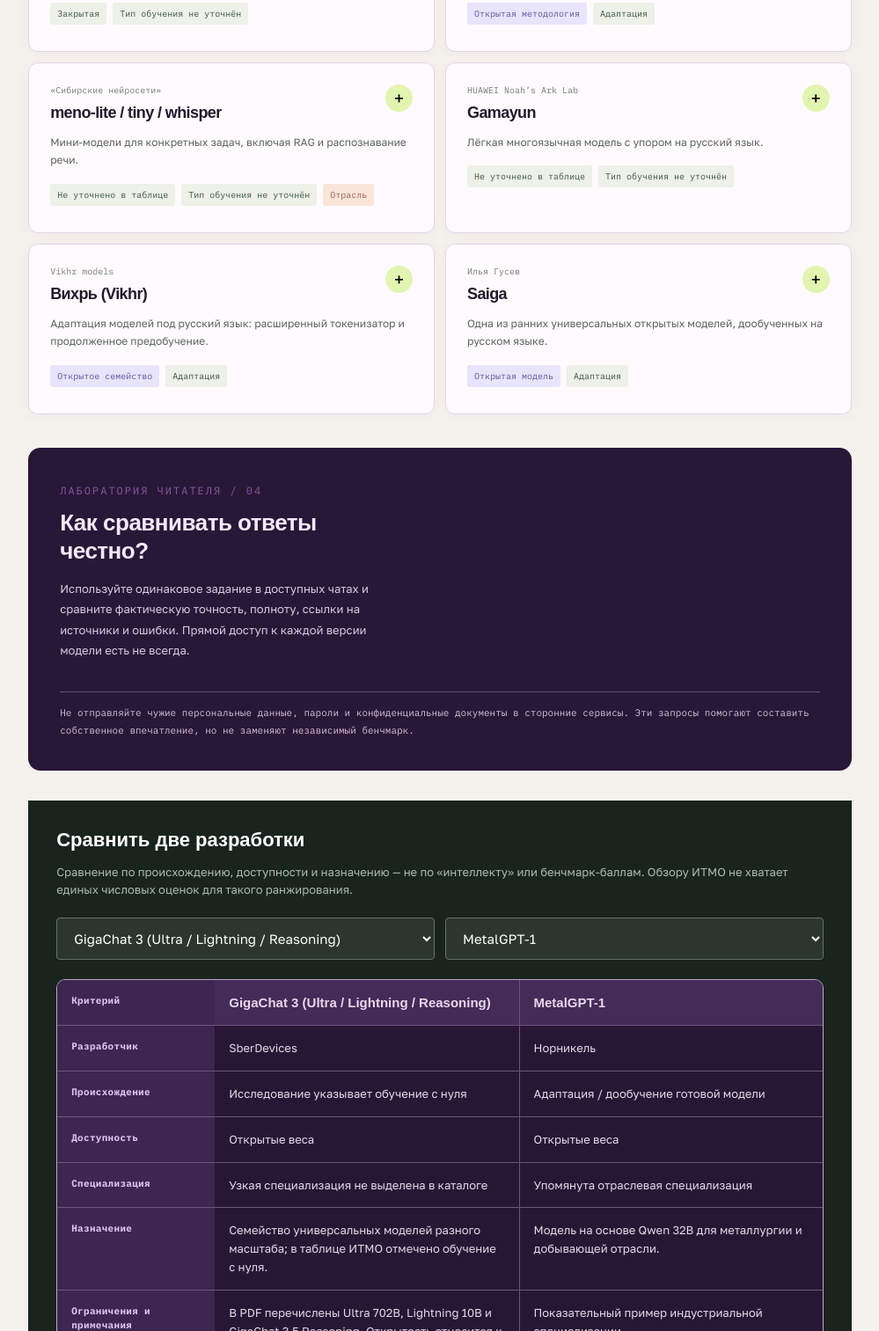
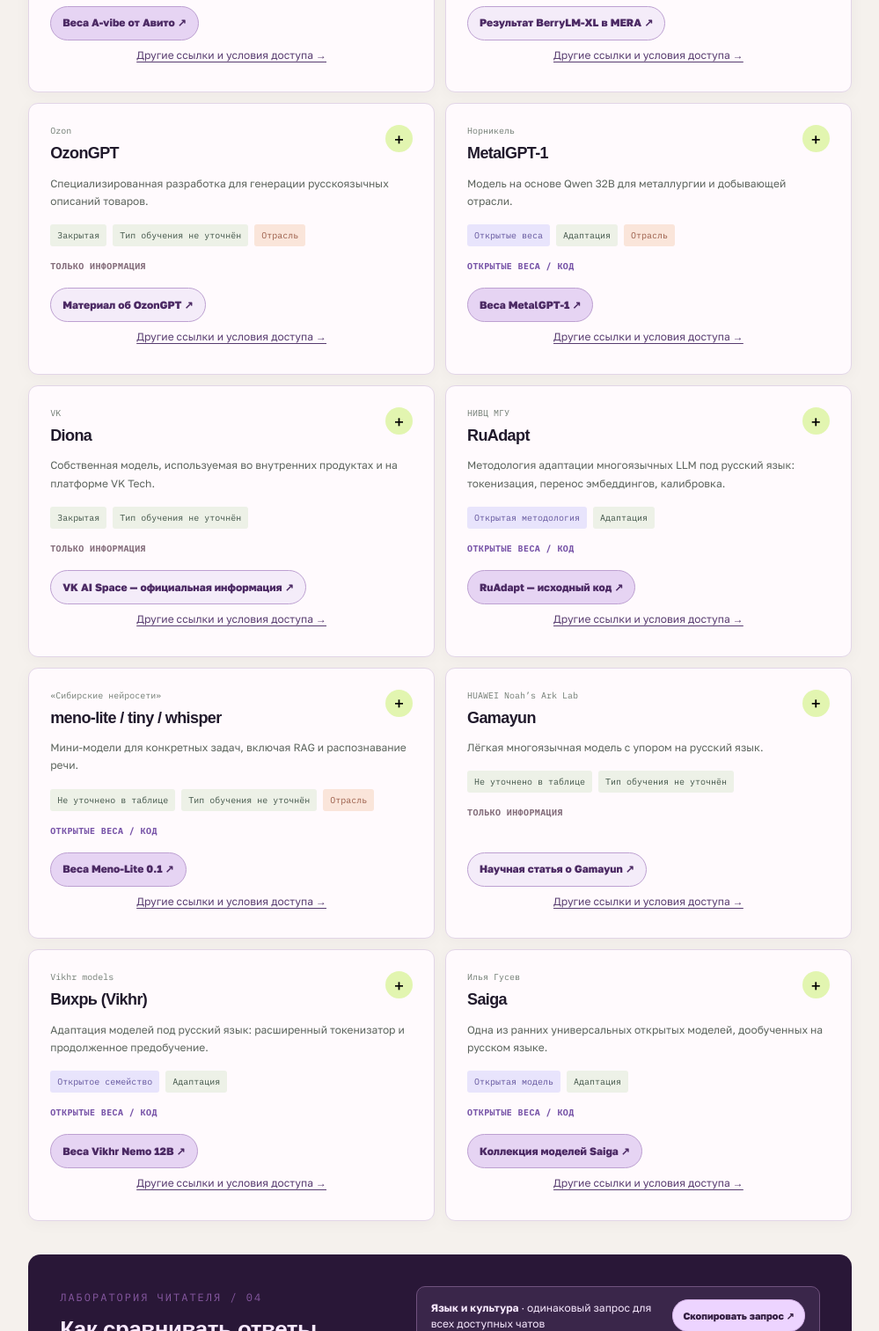
Before and after one commit to vichepaev22/continuum-motion-atlas, a website: page itmo-llm-2026/index.html in a window 1280 px wide. Shown: the part 10243-11756 px from the top of the page at 88% size, without its empty margins (261-1260 px from the left). Drawn offline with Linux system fonts and the light colour scheme; a web font is replaced by a local one.

Commit message:
Activate vetted links and truthful access states for all 16 Russian LLMs; add trial prompts and access filters

```diff
--- a/itmo-llm-2026/index.html
+++ b/itmo-llm-2026/index.html
@@ -784,11 +784,30 @@ function toggleMenu(){setMenu(!$('#side').classList.contains('show'))}
 $('#openmenu').addEventListener('click',toggleMenu);$('#topmenu').addEventListener('click',toggleMenu);
 $$('#nav a').forEach(function(a){a.addEventListener('click',function(){setMenu(false)})});
 function buildModel(m,i){return '<article class="model"><div class="model-top"><div><div class="by">'+esc(m.by)+'</div><h3>'+esc(m.name)+'</h3></div><button class="more" data-detail="'+i+'" aria-label="Подробности '+esc(m.name)+'">+</button></div><p>'+esc(m.desc)+'</p><div class="attrs"><span class="chip '+(m.open===true?'lilac':'')+'">'+esc(m.access)+'</span><span class="chip">'+(m.group==='own'?'С нуля':m.group==='adapt'?'Адаптация':'Тип обучения не уточнён')+'</span>'+(m.niche?'<span class="chip salmon">Отрасль</span>':'')+'</div></article>'}
+
+function accessStatus(data){return data.state==='chat'?'ПОПРОБОВАТЬ В ЧАТЕ':data.state==='weights'?'ОТКРЫТЫЕ ВЕСА / КОД':'ТОЛЬКО ИНФОРМАЦИЯ'}
+function accessLink(item,i){return '<a class="model-link kind-'+esc(item.kind)+'" data-model-outbound="'+i+'" data-link-kind="'+esc(item.kind)+'" href="'+esc(item.url)+'" target="_blank" rel="noopener noreferrer">'+esc(item.title)+' ↗</a>'}
+function linkList(i,all){var info=modelAccess[i],ordered=info.links.slice().sort(function(a,b){function rank(o){return info.state==='chat'?(o.kind==='chat'?0:1):info.state==='weights'?(o.kind==='weights'||o.kind==='code'?0:1):0}return rank(a)-rank(b)});return ordered.slice(0,all?10:1).map(function(item){return accessLink(item,i)}).join('')}
+function bindOutbound(root){Array.from(root.querySelectorAll('[data-model-outbound]')).forEach(function(a){a.addEventListener('click',function(){document.dispatchEvent(new CustomEvent('itmo:interaction',{detail:{event:'model_outbound',index:Number(a.dataset.modelOutbound),kind:a.dataset.linkKind}}))})})}
+var originalModelCard=buildModel;
+buildModel=function(m,i){var data=modelAccess[i];return originalModelCard(m,i).replace('</article>','<div class="access-state '+esc(data.state)+'">'+accessStatus(data)+'</div><div class="model-links">'+linkList(i,false)+'</div><button class="model-links-more" type="button" data-detail="'+i+'">Другие ссылки и условия доступа →</button></article>').replace('<article class="model">','<article class="model" id="catalog-model-'+i+'">')};
+var accessGroup='all';
+Array.from(document.querySelectorAll('#access-filters button')).forEach(function(b){var state=b.dataset.access,n=state==='all'?modelAccess.length:modelAccess.filter(function(x){return x.state===state}).length;var c=document.querySelector('#access-count-'+state);if(c)c.textContent=n;b.addEventListener('click',function(){accessGroup=state;Array.from(document.querySelectorAll('#access-filters button')).forEach(function(x){x.setAttribute('aria-pressed',x===b?'true':'false')});renderModels()})});
+
 var group='all';
-function renderModels(){var search=$('#modelsearch').value.toLowerCase().trim();var out=models.map(function(m,i){return {m:m,i:i}}).filter(function(o){var m=o.m;return (group==='all'||group==='open'&&m.open===true||group==='own'&&m.group==='own'||group==='adapt'&&m.group==='adapt'||group==='niche'&&m.niche)&&((m.name+' '+m.by+' '+m.desc).toLowerCase().includes(search))});$('#model-list').innerHTML=out.map(function(o){return buildModel(o.m,o.i)}).join('')||'<div class="empty">По текущим фильтрам моделей не найдено. Сбросьте фильтр или измените запрос.</div>';$('#modelcount').textContent='Показано '+out.length+' из '+models.length+' позиций каталога';$$('[data-detail]').forEach(function(b){b.addEventListener('click',function(){showModel(+b.dataset.detail)})})}
-function showModel(i){var m=models[i];$('#modeldetail').innerHTML='<div class="intro">КАТАЛОГ МОДЕЛЕЙ / ИССЛЕДОВАНИЕ ИТМО / СТР. '+m.page+'</div><h2>'+esc(m.name)+'</h2><div class="caps">'+esc(m.by)+'</div><p>'+esc(m.desc)+'</p><p><b>Статус публикации:</b> '+esc(m.access)+'<br><b>По обучению:</b> '+(m.group==='own'?'исследование указывает обучение с нуля':m.group==='adapt'?'адаптация готовой основы':'однозначное указание в сводной таблице отсутствует')+'</p><div class="editor-note"><strong>ПОЯСНЕНИЕ К ЗАПИСИ</strong>'+esc(m.note)+'</div><p><a href="'+PDF+'#page='+encodeURIComponent(m.page)+'" target="_blank" rel="noopener">Перейти к оригинальному PDF (стр. '+m.page+') ↗</a></p>';openModal('#detaildialog')}
+function renderModels(){var search=$('#modelsearch').value.toLowerCase().trim();var out=models.map(function(m,i){return {m:m,i:i}}).filter(function(o){var m=o.m;return (group==='all'||group==='open'&&m.open===true||group==='own'&&m.group==='own'||group==='adapt'&&m.group==='adapt'||group==='niche'&&m.niche)&&(accessGroup==='all'||modelAccess[o.i].state===accessGroup)&&((m.name+' '+m.by+' '+m.desc+' '+modelAccess[o.i].detail).toLowerCase().includes(search))});$('#model-list').innerHTML=out.map(function(o){return buildModel(o.m,o.i)}).join('')||'<div class="empty">По текущим фильтрам моделей не найдено. Сбросьте фильтр или измените запрос.</div>';$('#modelcount').textContent='Показано '+out.length+' из '+models.length+' позиций каталога';$$('[data-detail]').forEach(function(b){b.addEventListener('click',function(){showModel(+b.dataset.detail)})});bindOutbound($('#model-list'))}
+function showModel(i){var m=models[i];$('#modeldetail').innerHTML='<div class="intro">КАТАЛОГ МОДЕЛЕЙ / ИССЛЕДОВАНИЕ ИТМО / СТР. '+m.page+'</div><h2>'+esc(m.name)+'</h2><div class="caps">'+esc(m.by)+'</div><p>'+esc(m.desc)+'</p><p><b>Статус публикации:</b> '+esc(m.access)+'<br><b>По обучению:</b> '+(m.group==='own'?'исследование указывает обучение с нуля':m.group==='adapt'?'адаптация готовой основы':'однозначное указание в сводной таблице отсутствует')+'</p><div class="editor-note"><strong>ПОЯСНЕНИЕ К ЗАПИСИ</strong>'+esc(m.note)+'</div><p><a href="'+PDF+'#page='+encodeURIComponent(m.page)+'" target="_blank" rel="noopener">Перейти к оригинальному PDF (стр. '+m.page+') ↗</a></p>';var info=modelAccess[i],box=document.createElement('div');box.className='detail-model-links';box.innerHTML='<h3>Доступ к модели</h3><div class="access-state '+esc(info.state)+'">'+accessStatus(info)+'</div><p>'+esc(info.detail)+'</p><div class="detail-link-group">'+linkList(i,true)+'</div><p>Веб-чат, открытые веса и описание — не одно и то же. Некоторые ссылки требуют регистрации или самостоятельного запуска.</p>';$('#modeldetail').insertBefore(box,$('#modeldetail').querySelector('.editor-note'));bindOutbound(box);openModal('#detaildialog')}
 $$('#model-filters button').forEach(function(b){b.addEventListener('click',function(){group=b.dataset.group;$$('#model-filters button').forEach(function(c){c.setAttribute('aria-pressed',c===b?'true':'false')});renderModels()})});
 $('#modelsearch').addEventListener('input',renderModels);renderModels();
+
+var modelTestPrompts=[
+{label:'Язык и культура',text:'Объясни иностранному студенту русское слово «авось»: два значения, два примера употребления и ограничение своей интерпретации.'},
+{label:'Логическое рассуждение',text:'В классе 28 учеников. 3/7 участвуют в кружке программирования, а половина остальных — в кружке робототехники. Сколько учеников не посещают ни один кружок? Покажи проверку.'},
+{label:'Практический бизнес-кейс',text:'Составь чек-лист из 7 пунктов для оценки пилотного проекта по внедрению LLM в компании. Укажи измеримый критерий успеха и риск для каждого пункта.'}
+];
+$('#test-prompt-list').innerHTML=modelTestPrompts.map(function(p,i){return '<div class="test-prompt"><label><b>'+esc(p.label)+'</b> · одинаковый запрос для всех доступных чатов</label><button type="button" data-copy-prompt="'+i+'" aria-label="Скопировать тест '+esc(p.label)+'">Скопировать запрос ↗</button></div>'}).join('');
+Array.from(document.querySelectorAll('[data-copy-prompt]')).forEach(function(b){b.addEventListener('click',function(){var text=modelTestPrompts[Number(b.dataset.copyPrompt)].text;if(navigator.clipboard&&navigator.clipboard.writeText){navigator.clipboard.writeText(text).then(function(){toast('Тестовый запрос скопирован')}).catch(function(){toast('Копирование заблокировано настройками браузера')})}else{toast('Копирование недоступно в этом браузере')}})});
+
 var sels=['#compare-a','#compare-b'];sels.forEach(function(s){$(s).innerHTML=models.map(function(m,i){return '<option value="'+i+'">'+esc(m.name)+'</option>'}).join('');$(s).addEventListener('change',renderCompare)});$('#compare-a').value='0';$('#compare-b').value='9';
 function renderCompare(){var a=models[+$('#compare-a').value],b=models[+$('#compare-b').value];
 function origin(m){return m.group==='own'?'Исследование указывает обучение с нуля':m.group==='adapt'?'Адаптация / дообучение готовой модели':'В сводной таблице не уточнено'}
```
